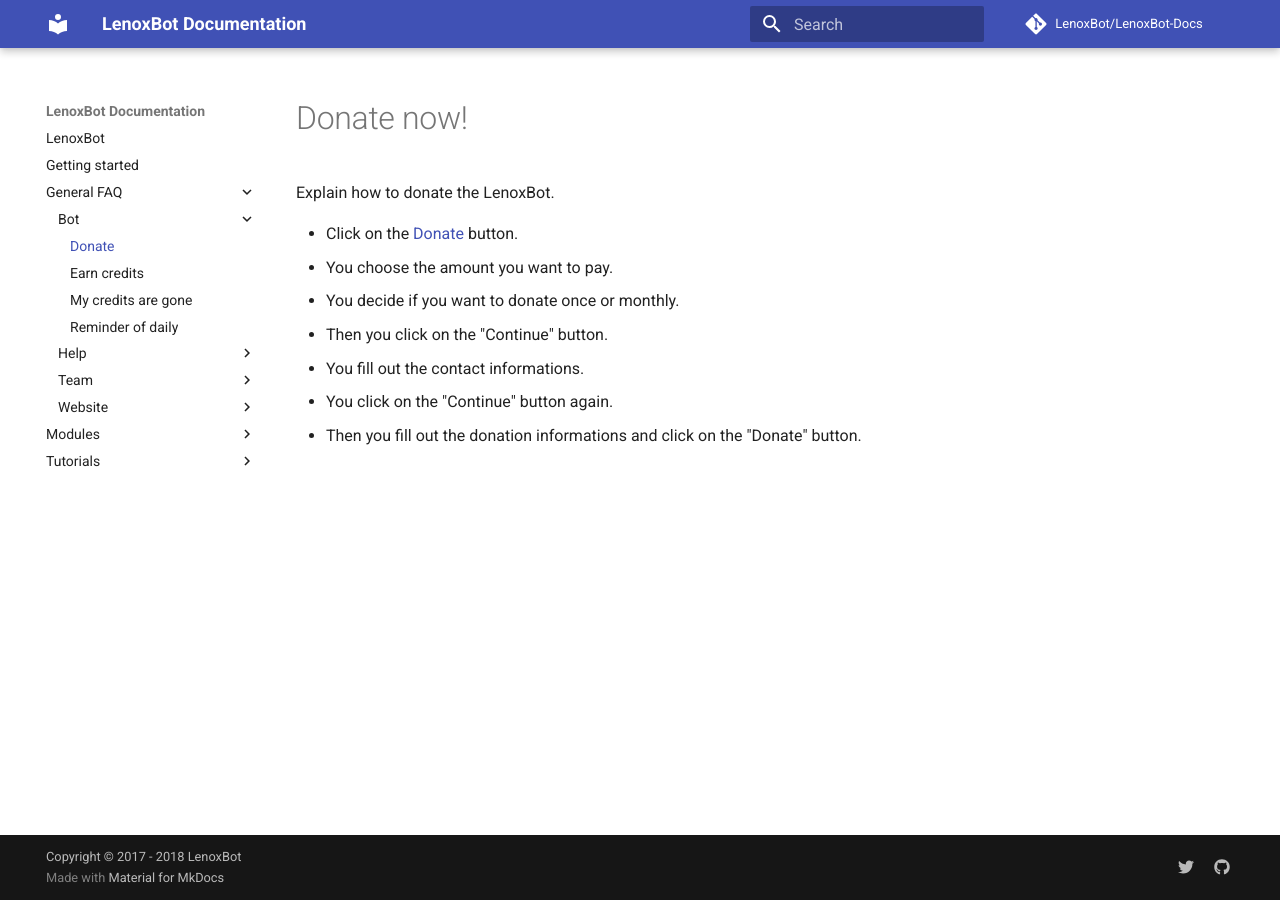
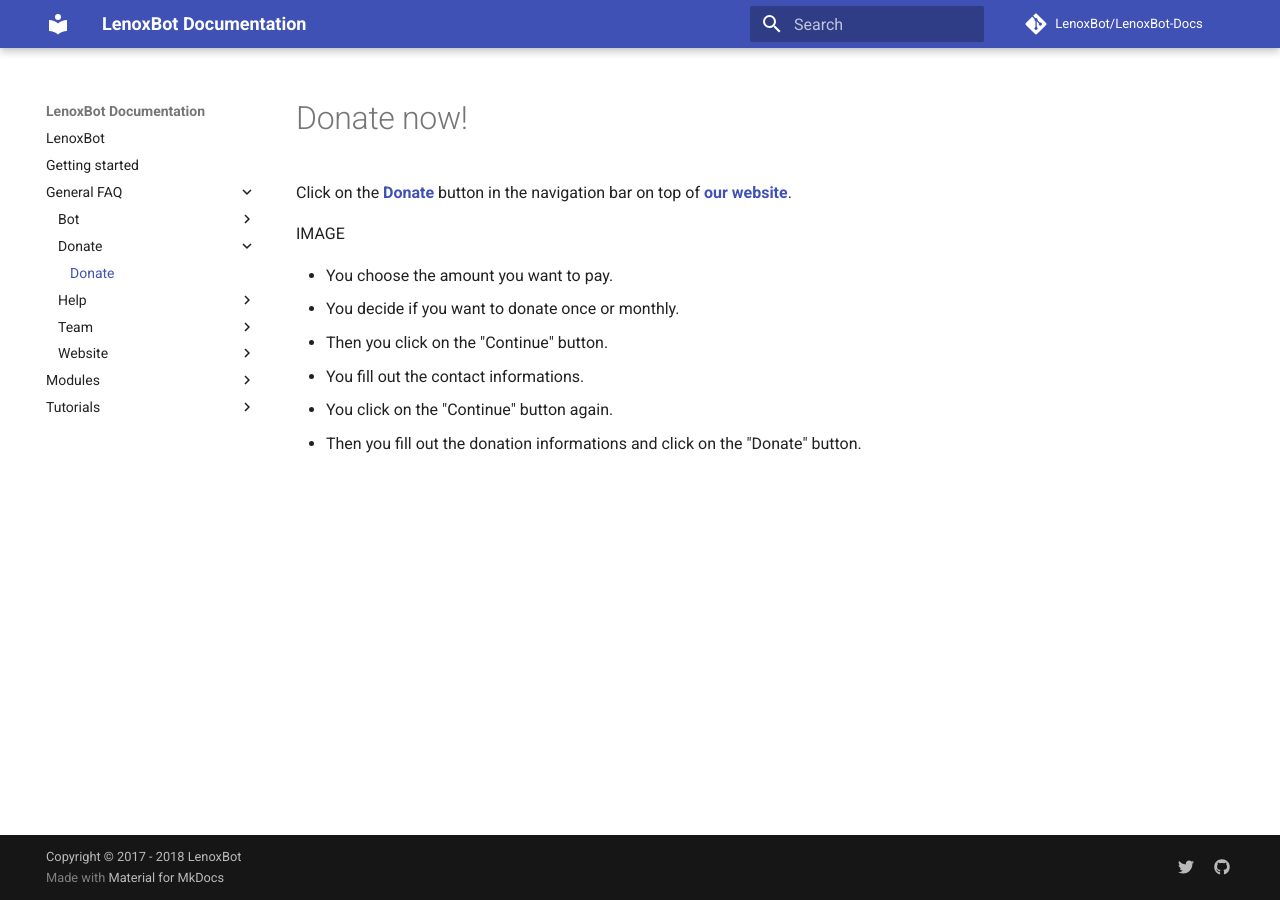
Before and after one commit to gillesheinesch/LenoxBot-Docs, an MkDocs documentation site: the page built from docs/General FAQ/Donate/Donate.md, in a window 1280 px wide. Built offline with MkDocs 1.6.1 and Material for MkDocs 9.7.7, drawn with Linux system fonts in a browser that asks for light colours; comment, search, counter and statistics services are not loaded.

Commit message:
updated donate.md

```diff
--- a/docs/General FAQ/Bot/Donate.md
+++ b/docs/General FAQ/Donate/Donate.md
@@ -3,9 +3,10 @@
 
 # Donate now!
 
-Explain how to donate the LenoxBot.
+Click on the **[Donate](https://lenoxbot.com/donate)** button in the navigation bar on top of **[our website](https://lenoxbot.com)**.
 
-* Click on the [Donate](https://lenoxbot.com/donate) button.
+IMAGE
+
 * You choose the amount you want to pay.
 * You decide if you want to donate once or monthly.
 * Then you click on the "Continue" button.
```
